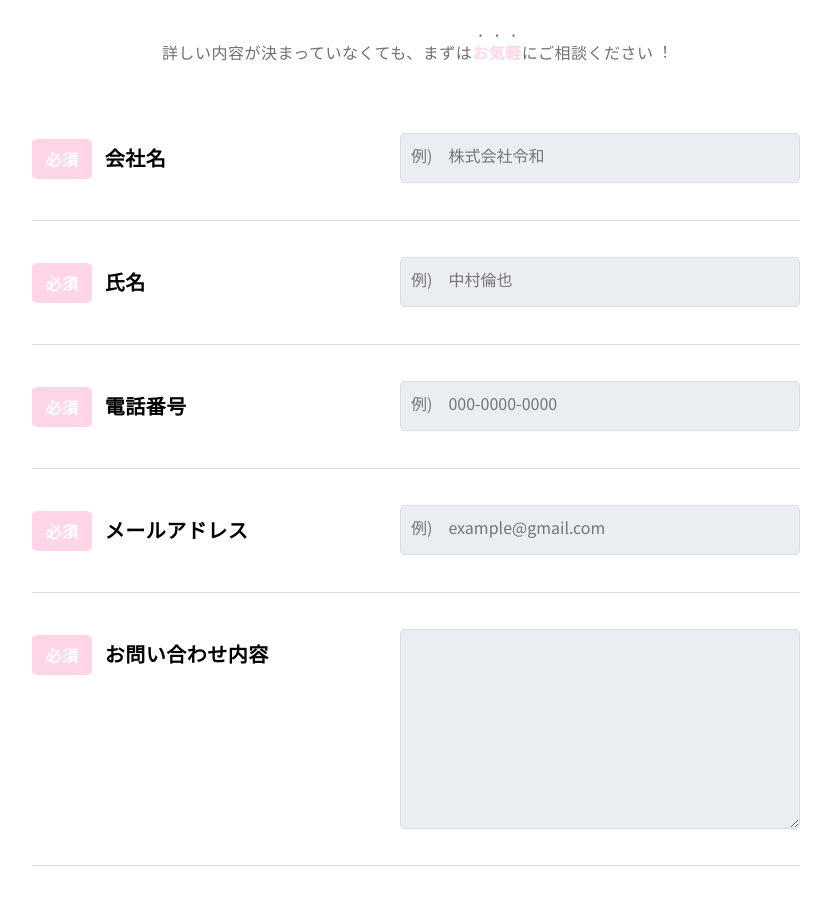
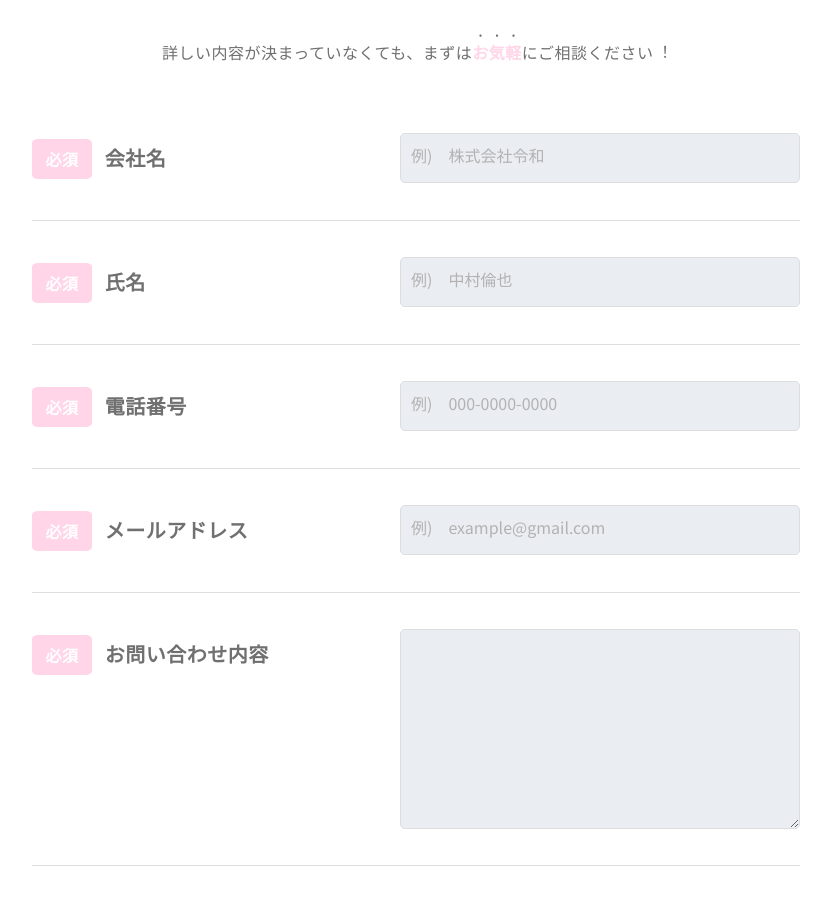
Before and after one commit to takiasahi/catering-yuki, a plain HTML site: page index.html in a window 1280 px wide. Shown: the part 3585-4508 px from the top of the page, without its empty margins (224-1055 px from the left). Drawn offline with nearby package versions, Linux system fonts and the light colour scheme; some packages are replaced by stand-ins of ours.

Commit message:
Add files via upload

```diff
--- a/css/style.css
+++ b/css/style.css
@@ -304,7 +304,7 @@ form {
   font-weight: bold;
   margin-left: 10px;
   display: inline-block;
-  color: #000;
+  color: #707070;
   line-height: 50px;              /* form-contentの高さと合わせる */
 }
 .form-content {
@@ -319,7 +319,7 @@ form {
 }
 .form-content::placeholder {
   text-align: left;
-  color: #757575;
+  color: #b2b2b2;
   font-size: 1.6rem;
 }
 #form-btn {
```
